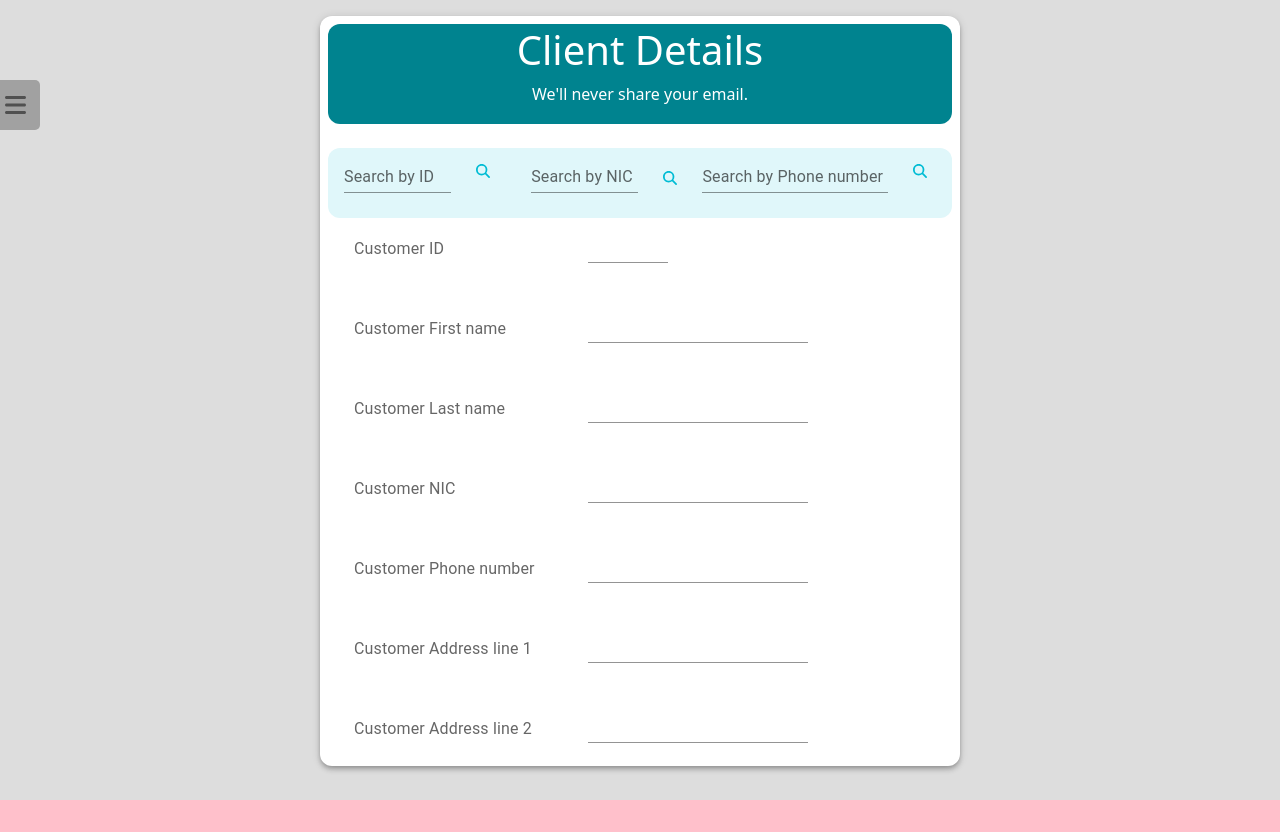
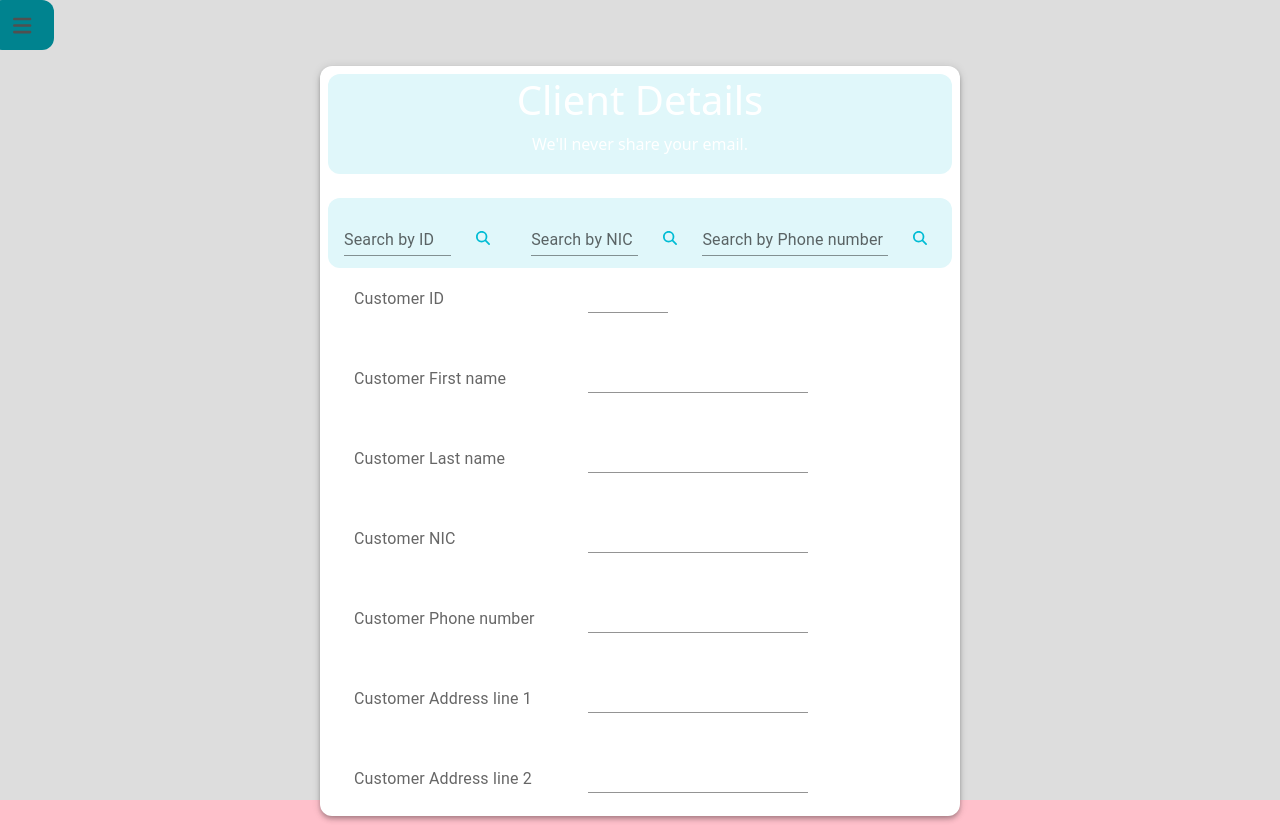
Before and after one commit to lazyScriptor/sysdevproject, a React (Vite) app in the folder Software development project/SDP/frontend/frontend/: page /Invoice in a window 1280 px wide. Before the commit the page ends 800 px from the top, so only its background shows below. Built offline with nearby package versions, Linux system fonts and the light colour scheme; no server answers.

Commit message:
search components has no errors

```diff
--- a/Software development project/SDP/frontend/frontend/src/components/Pages/NewCustomerForm.jsx
+++ b/Software development project/SDP/frontend/frontend/src/components/Pages/NewCustomerForm.jsx
@@ -85,8 +85,7 @@ function NewCustomerForm() {
     try {
       const selectedUserData = data.find((user) => user.nic == newNic);
       if (selectedUserData) {
-        setNewId("");
-        setNewPno("");
+
         setId(selectedUserData.cus_id);
         setNic(selectedUserData.nic);
         setPhoneNumber(selectedUserData.cus_phone_number);
@@ -95,7 +94,7 @@ function NewCustomerForm() {
         setAddress1(selectedUserData.cus_address1);
         setAddress2(selectedUserData.cus_address2);
 
-        console.error("Customer found");
+        console.log("Customer found");
         setMessage("success");
         SetMessageContent("Customer found");
         setOpen(true);
@@ -115,8 +114,7 @@ function NewCustomerForm() {
     try {
       const selectedUserData = data.find((user) => user.cus_id == newId);
       if (selectedUserData) {
-        setNewNic("");
-        setNewPno("");
+
         setId(selectedUserData.cus_id);
         setNic(selectedUserData.nic);
         setPhoneNumber(selectedUserData.cus_phone_number);
@@ -125,7 +123,7 @@ function NewCustomerForm() {
         setAddress1(selectedUserData.cus_address1);
         setAddress2(selectedUserData.cus_address2);
 
-        console.error("Customer found");
+        console.log("Customer found");
         setMessage("success");
         SetMessageContent("Customer found");
         setOpen(true);
@@ -147,8 +145,7 @@ function NewCustomerForm() {
         (user) => user.cus_phone_number == newPno
       );
       if (selectedUserData) {
-        setNewId("");
-        setNewNic("");
+
         setId(selectedUserData.cus_id);
         setNic(selectedUserData.nic);
         setPhoneNumber(selectedUserData.cus_phone_number);
@@ -157,7 +154,7 @@ function NewCustomerForm() {
         setAddress1(selectedUserData.cus_address1);
         setAddress2(selectedUserData.cus_address2);
 
-        console.error("Customer found");
+        console.log("Customer found");
         setMessage("success");
         SetMessageContent("Customer found");
         setOpen(true);
@@ -200,31 +197,38 @@ function NewCustomerForm() {
           <Box
             sx={{
               height: "100px",
-              mb: 3,
               display: "flex",
               alignItems: "center",
               justifyContent: "center",
               flexDirection: "column",
-              backgroundColor: (theme) => theme.palette.primary[800],
+              backgroundColor: (theme) => theme.palette.primary[50],
               color: "white",
               borderRadius: 3,
+              mb:3,
             }}
           >
             <h1>Client Details</h1>
-
             <p>We'll never share your email.</p>
           </Box>
 
-          <Box sx={{ height: "70px",borderRadius:3 ,backgroundColor: (theme) => theme.palette.primary[50],}}>
+          <Box
+            sx={{
+              height: "70px",
+              borderRadius: 3,
+              backgroundColor: (theme) => theme.palette.primary[50],
+              display: "flex",
+              justifyContent: "center",
+              alignItems: "center",
+            }}
+          >
             <Box
               sx={{
                 height: "50px",
                 width: "30%",
-
                 borderRadius: 3,
                 display: "flex",
-                alignItems: "start",
-                float: "left",
+                alignItems: "center",
+                justifyContent: "center",
                 pl: 2,
               }}
             >
@@ -234,7 +238,6 @@ function NewCustomerForm() {
                 label="Search by ID"
                 type="search"
                 size="small"
-                sx={{}}
                 onChange={handleOnChangeIdOnlyForSearching}
               />
               <Button
@@ -246,17 +249,17 @@ function NewCustomerForm() {
                   },
                 }}
               >
-                <FontAwesomeIcon variant="primary" icon={faSearch} />
+                <FontAwesomeIcon icon={faSearch} />
               </Button>
             </Box>
             <Box
               sx={{
                 height: "50px",
                 width: "30%",
-
                 borderRadius: 3,
                 display: "flex",
-                float: "left",
+                alignItems: "center",
+                justifyContent: "center",
                 pl: 2,
               }}
             >
@@ -266,7 +269,6 @@ function NewCustomerForm() {
                 label="Search by NIC"
                 type="search"
                 size="small"
-                sx={{}}
                 onChange={handleOnChangeNicOnlyForSearching}
               />
               <Button
@@ -285,11 +287,10 @@ function NewCustomerForm() {
               sx={{
                 height: "50px",
                 width: "40%",
-
                 borderRadius: 3,
                 display: "flex",
-                alignItems: "start",
-                float: "left",
+                alignItems: "center",
+                justifyContent: "center",
               }}
             >
               <TextField
@@ -298,7 +299,6 @@ function NewCustomerForm() {
                 label="Search by Phone number"
                 type="search"
                 size="small"
-                sx={{ width: "100%" }}
                 onChange={handleOnChangePnoOnlyforSearching}
               />
               <Button
--- a/Software development project/SDP/frontend/frontend/src/components/Pages/Sidebar.jsx
+++ b/Software development project/SDP/frontend/frontend/src/components/Pages/Sidebar.jsx
@@ -4,6 +4,7 @@ import Offcanvas from "react-bootstrap/Offcanvas";
 import adminImage from "../../assets/profileImage.jpeg";
 import "../Stylings/sidebar.css";
 import { FontAwesomeIcon } from "@fortawesome/react-fontawesome";
+
 import {
   faTableCellsLarge,
   faHouse,
@@ -21,13 +22,13 @@ import DashboardCategoryBtn from "../Buttons/DashboardButtons.jsx";
 // context imports
 import { useContext } from "react";
 import { AppCustomContext } from "../../App.jsx";
+import Button from "@mui/material/Button";
 
 function Sidebar() {
   //context data
   const { usernamee, rolee } = useContext(AppCustomContext);
-  const [contextUserName,setContextUserName]=useState();
-  const [contextRole,setContextRole]=useState();
-
+  const [contextUserName, setContextUserName] = useState();
+  const [contextRole, setContextRole] = useState();
 
   console.log(
     "This is fresh passed username",
@@ -43,9 +44,18 @@ function Sidebar() {
 
   return (
     <div>
-      <button onClick={handleShow} className="open-button">
+      <Button
+        onClick={handleShow}
+        className="open-button"
+        sx={{
+          borderRadius: 3,
+          "&:hover": {
+            backgroundColor: (theme) => theme.palette.primary[800], // Change to the desired hover color
+          },
+        }}
+      >
         <FontAwesomeIcon icon={faBars} size="xl" style={{ color: "#505050" }} />
-      </button>
+      </Button>
       <Offcanvas
         bsPrefix="offcanvas"
         show={show}
@@ -66,13 +76,27 @@ function Sidebar() {
               <h4>{rolee}</h4>
               <h6>{usernamee}</h6>
             </div>
+            <Button
+              onClick={handleClose}
+              sx={{
+                borderRadius: 3,
+
+                position: "absolute",
+                right: 1,
+                maxWidthwidth: "50px",
+                maxHeight: "400px",
+
+                "&:hover": {
+                  backgroundColor: (theme) => theme.palette.primary[800], // Change to the desired hover color
+                },
+              }}
+            >
+              <FontAwesomeIcon icon={faXmark} size="xs" />
+            </Button>
           </Offcanvas.Header>
-          <button className="close-button" onClick={handleClose}>
-            <FontAwesomeIcon icon={faXmark} size="xs" />
-          </button>
         </div>
         <Offcanvas.Body>
-          <hr/>
+          <hr />
           <div className="offcanvas-body">
             <DashboardCategoryBtn
               name="Dashboard"
@@ -104,7 +128,7 @@ function Sidebar() {
               icon={faNewspaper}
               destination="/Reports"
             />
-            <hr/>
+            <hr />
             <DashboardCategoryBtn
               name="Empty"
               icon={faHouse}
--- a/Software development project/SDP/frontend/frontend/src/components/Pages/Snack.jsx
+++ b/Software development project/SDP/frontend/frontend/src/components/Pages/Snack.jsx
@@ -6,23 +6,10 @@ import Alert from '@mui/material/Alert';
 function Snack(props) {
   const { type, message, open, handleClose } = props;
 
-  React.useEffect(() => {
-    let timer;
-    if (open) {
-      // Set a timer to close the Snackbar after 3 seconds
-      timer = setTimeout(() => {
-        handleClose();
-      }, 3000);
-    }
 
-    // Clear the timer when the component unmounts or when open changes to false
-    return () => {
-      clearTimeout(timer);
-    };
-  }, [open, handleClose]);
 
   return (
-    <Snackbar open={open} autoHideDuration={null} onClose={handleClose} >
+    <Snackbar open={open} autoHideDuration={2000} onClose={handleClose} >
       <Alert onClose={handleClose} severity={type} variant='filled' sx={{ width: '100%' }}>
         {message}
       </Alert>
@@ -31,3 +18,4 @@ function Snack(props) {
 }
 
 export default Snack;
+//define prop types here later
```
Also changed, not shown: Software development project/SDP/frontend/frontend/src/components/Pages/PaperBackground.jsx (added, +27 -0 lines).
